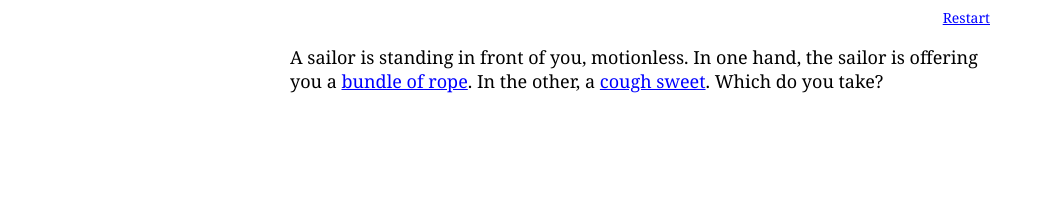
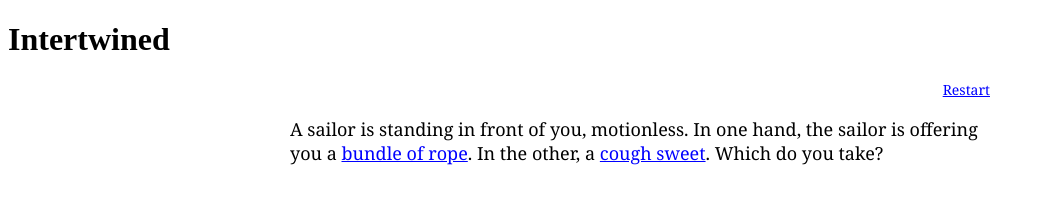
Before and after one commit to JamHam2000/intertwined, a plain HTML site: page index.html in a window 1280 px wide. Shown: the whole page, without its empty margins (0-1044 px from the left). Drawn offline with Linux system fonts and the light colour scheme.

Commit message:
Update index.html

```diff
--- a/index.html
+++ b/index.html
@@ -10,6 +10,7 @@ https://github.com/textadventures/squiffy
 -->
 	<head>
 		<title>Intertwined</title>
+		<h1>Intertwined</h1>
 		<meta http-equiv="X-UA-Compatible" content="IE=edge" />
 		<script src="jquery.min.js"></script>
 		<script src="story.js" charset="UTF-8"></script>
```
